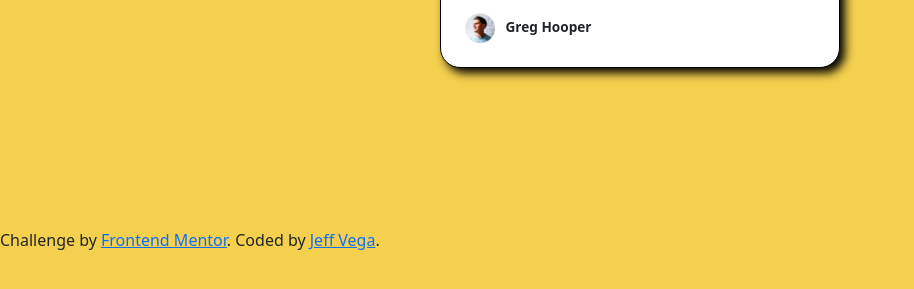
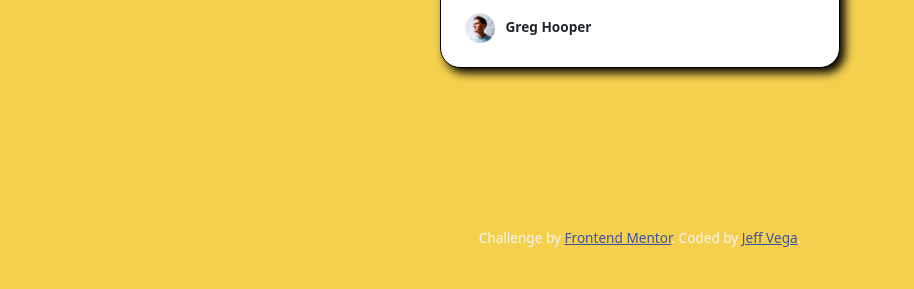
Before and after one commit to JVega1226/Blogger, a plain HTML site: page index.html in a window 1280 px wide. Shown: the part 619-908 px from the top of the page, without its empty margins (0-914 px from the left). Drawn offline with nearby package versions, Linux system fonts and the light colour scheme.

Commit message:
Add footer styles for attribution section

```diff
--- a/index.css
+++ b/index.css
@@ -96,3 +96,16 @@ body {
   font-weight: 800;
   font-size: 0.85rem;
 }
+
+/* Footer */
+.attribution {
+  color: whitesmoke;
+  margin-top: 1.5rem;
+  margin-bottom: 1rem;
+  font-size: 0.85rem;
+  text-align: center;
+}
+
+.attribution a {
+  color: hsl(228, 45%, 44%);
+}
```
